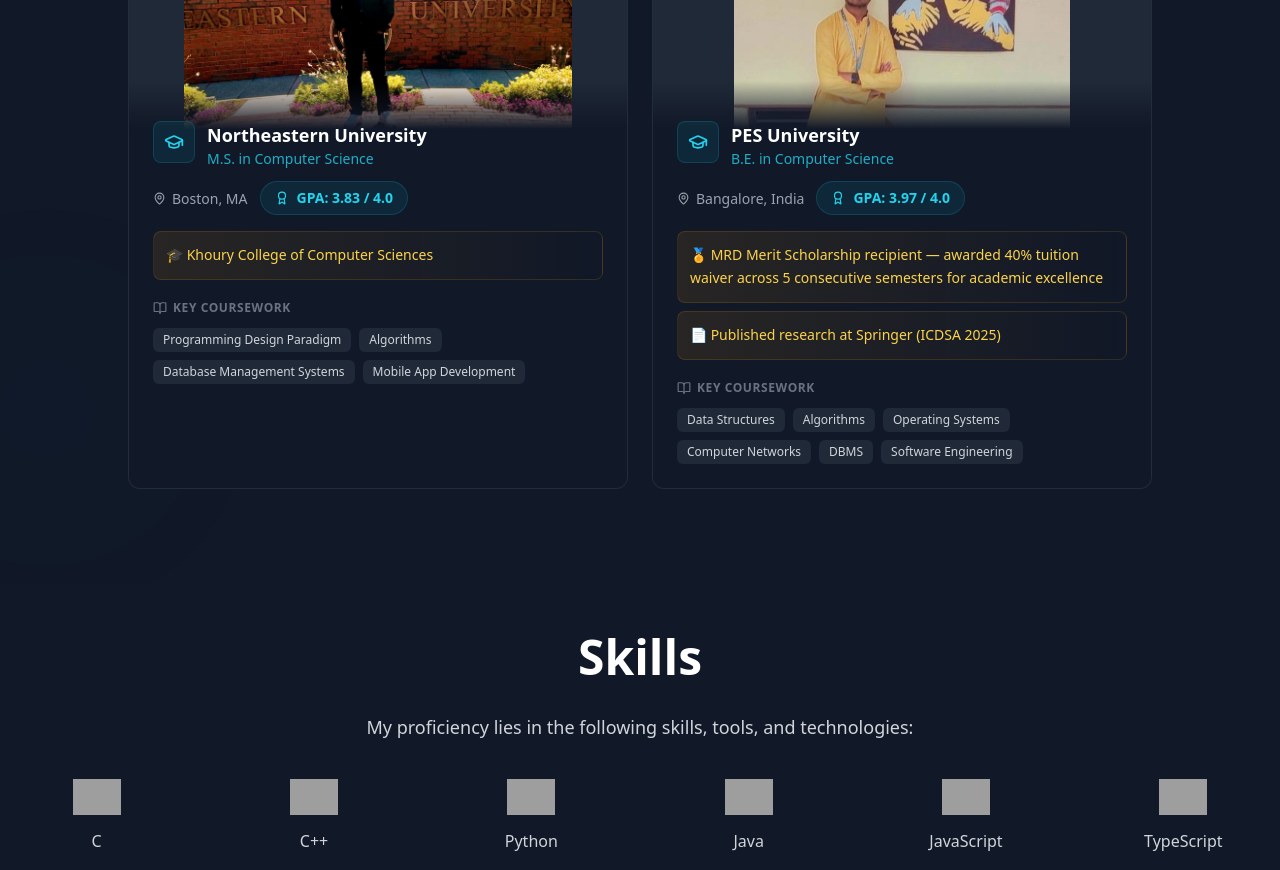
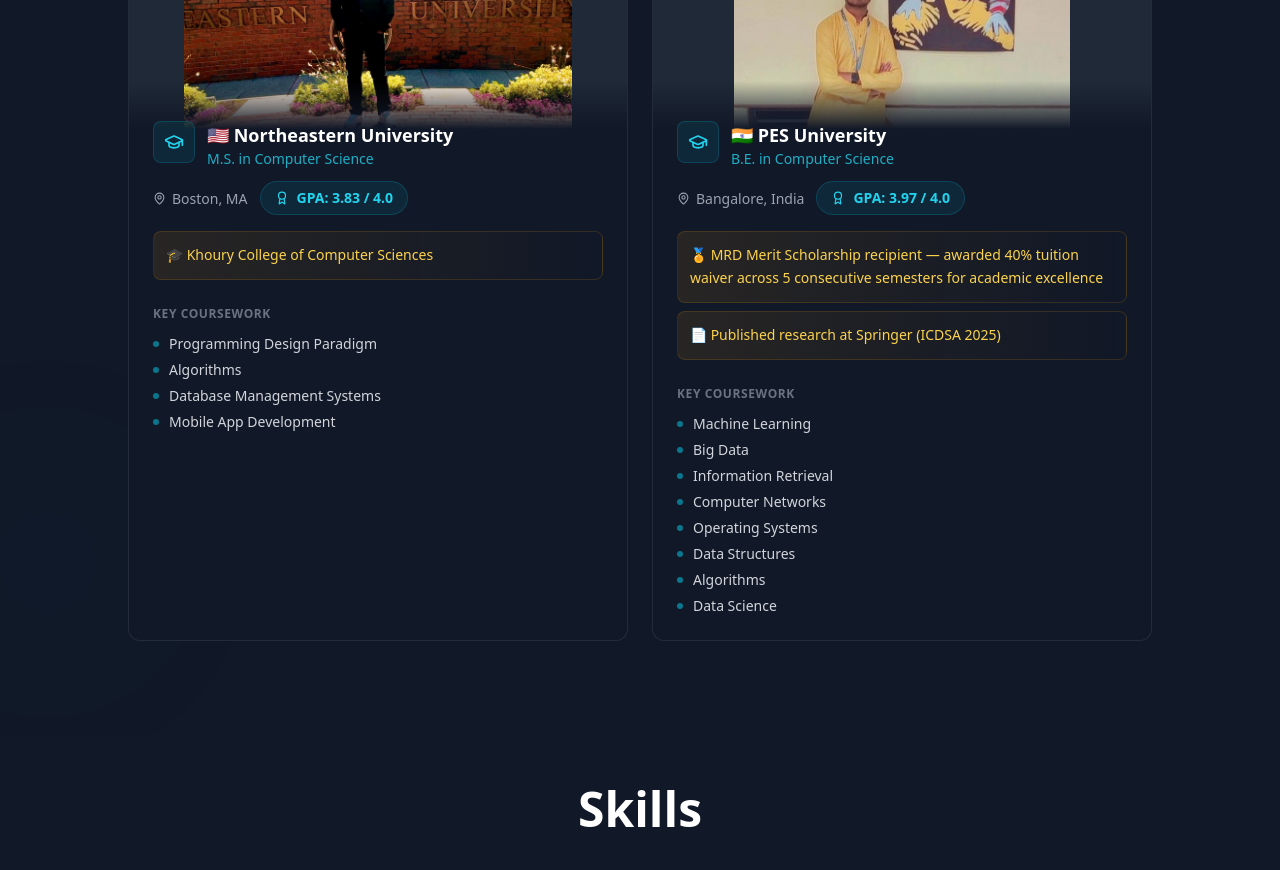
Before and after one commit to srujankothuri/srujankothuri-portfolio, a React (Vite) app: page / in a window 1280 px wide. Shown: the part 3840-4710 px from the top of the page. Built offline with nearby package versions, Linux system fonts and the light colour scheme; grey boxes are pictures that could not be loaded.

Commit message:
style(education): add country flags, switch coursework to bullet list

```diff
--- a/src/components/Education.tsx
+++ b/src/components/Education.tsx
@@ -1,6 +1,6 @@
 import React from "react";
 import { motion } from "framer-motion";
-import { GraduationCap, Award, BookOpen, MapPin, Calendar } from "lucide-react";
+import { GraduationCap, Award, MapPin } from "lucide-react";
 import { useTheme } from "./ThemeContext";
 import neuImg from "../assets/images/northeastern.jpeg";
 import pesImg from "../assets/images/pes.jpeg";
@@ -8,6 +8,7 @@
 interface EducationItem {
   university: string;
   degree: string;
+  flag: string;
   location: string;
   date: string;
   gpa: string;
@@ -22,6 +23,7 @@
   {
     university: "Northeastern University",
     degree: "M.S. in Computer Science",
+    flag: "🇺🇸",
     location: "Boston, MA",
     date: "Sep 2025 – May 2027",
     gpa: "3.83 / 4.0",
@@ -41,6 +43,7 @@
   {
     university: "PES University",
     degree: "B.E. in Computer Science",
+    flag: "🇮🇳",
     location: "Bangalore, India",
     date: "Oct 2021 – May 2025",
     gpa: "3.97 / 4.0",
@@ -50,12 +53,14 @@
       "📄 Published research at Springer (ICDSA 2025)",
     ],
     coursework: [
+      "Machine Learning",
+      "Big Data",
+      "Information Retrieval",
+      "Computer Networks",
+      "Operating Systems",
       "Data Structures",
       "Algorithms",
-      "Operating Systems",
-      "Computer Networks",
-      "DBMS",
-      "Software Engineering",
+      "Data Science",
     ],
     gradient: "from-purple-500 to-blue-500",
     glowColor: "rgba(139,92,246,0.12)",
@@ -200,7 +205,7 @@
                             : "text-gray-900 group-hover:text-blue-600"
                         }`}
                       >
-                        {edu.university}
+                        {edu.flag} {edu.university}
                       </h3>
                       <p
                         className={`text-sm font-medium ${
@@ -260,15 +265,8 @@
                     ))}
                   </div>
 
-                  {/* Coursework */}
+                  {/* Coursework — bullet list */}
                   <div>
-                    <div className="flex items-center gap-1.5 mb-3">
-                      <BookOpen
-                        size={14}
-                        className={
-                          theme === "dark" ? "text-gray-500" : "text-gray-400"
-                        }
-                      />
                     <span
                       className={`text-xs font-semibold uppercase tracking-wider ${
                         theme === "dark" ? "text-gray-500" : "text-gray-400"
@@ -276,21 +274,25 @@
                     >
                       Key Coursework
                     </span>
-                    </div>
-                    <div className="flex flex-wrap gap-2">
+                    <ul className="mt-2.5 space-y-1.5">
                       {edu.coursework.map((course, j) => (
-                        <span
+                        <li
                           key={j}
-                          className={`px-2.5 py-1 text-xs font-medium rounded-md transition-colors duration-200 ${
-                            theme === "dark"
-                              ? "bg-gray-800 text-gray-300 hover:bg-cyan-500/10 hover:text-cyan-400"
-                              : "bg-gray-100 text-gray-600 hover:bg-blue-500/10 hover:text-blue-600"
+                          className={`flex items-center gap-2.5 text-sm ${
+                            theme === "dark" ? "text-gray-300" : "text-gray-600"
                           }`}
                         >
+                          <span
+                            className={`w-1.5 h-1.5 rounded-full shrink-0 ${
+                              theme === "dark"
+                                ? "bg-cyan-500/60"
+                                : "bg-blue-500/60"
+                            }`}
+                          />
                           {course}
-                        </span>
+                        </li>
                       ))}
-                    </div>
+                    </ul>
                   </div>
                 </div>
               </div>
```
Lines whose indentation alone changed are shown as unchanged.
